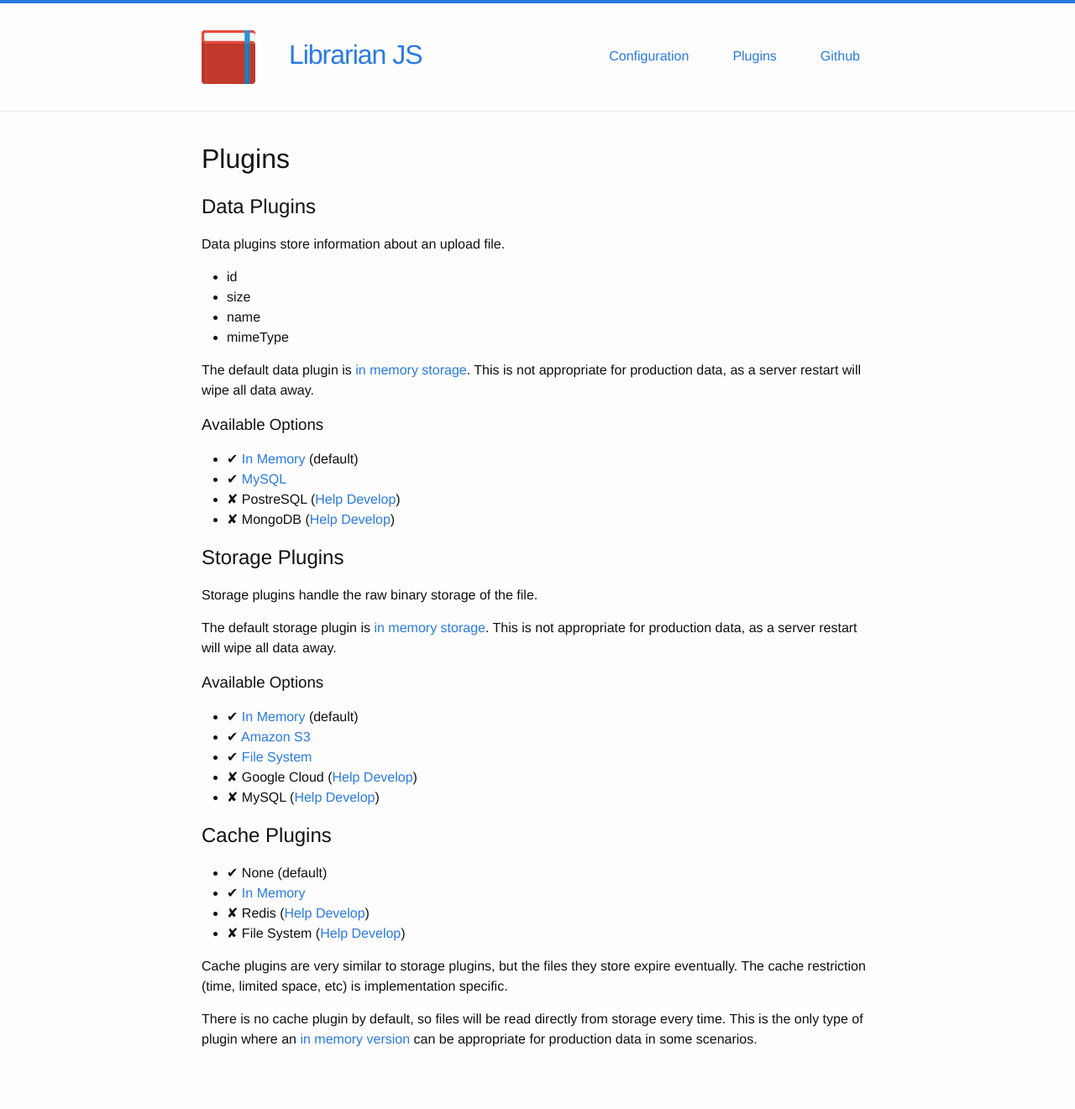
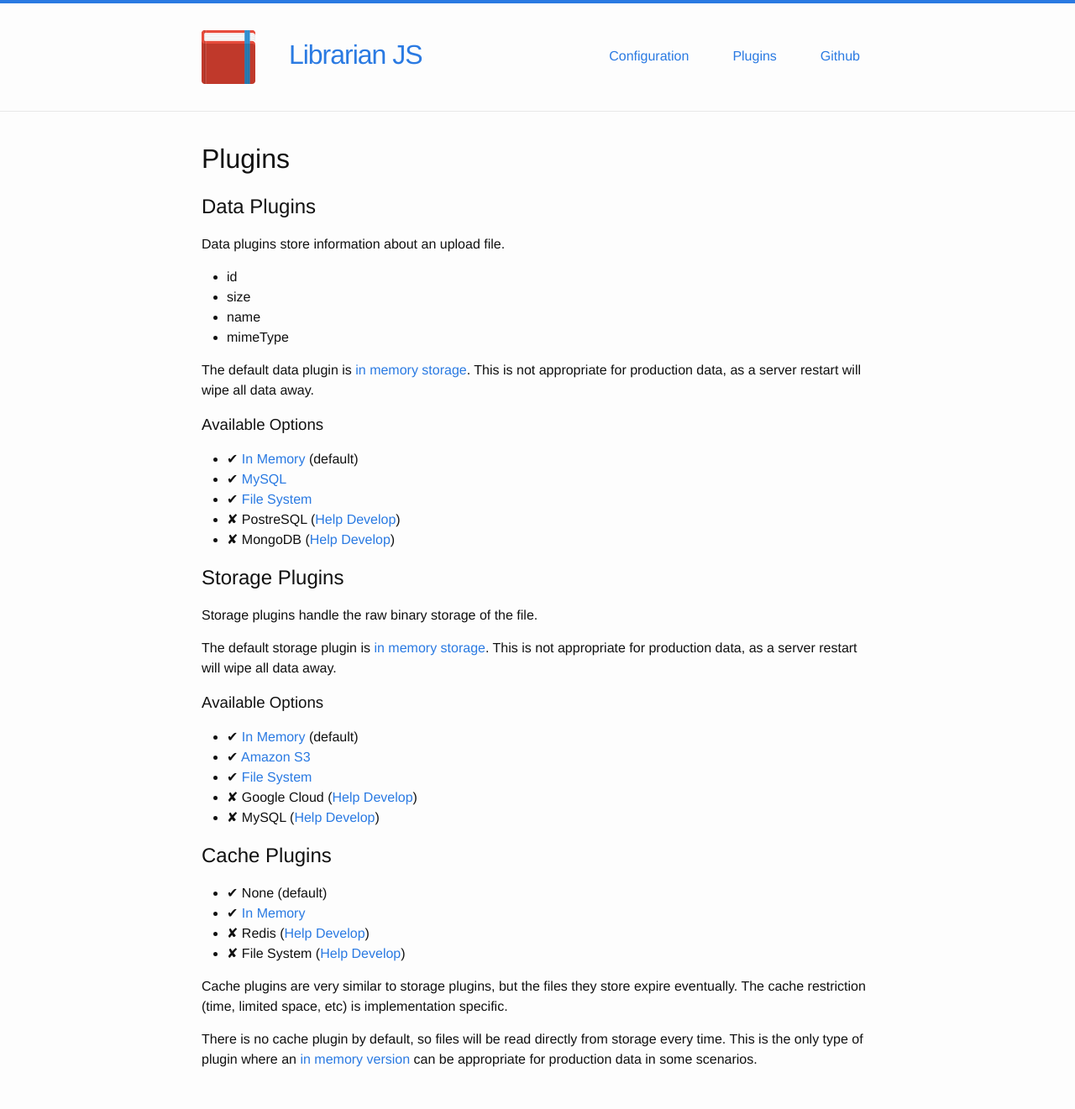
Before and after one commit to librarianjs/librarianjs.github.io, a Jekyll site: the page built from plugins.md, in a window 1280 px wide. Shown: the whole page at 84% size. Built offline with Jekyll 4.4.1, drawn with Linux system fonts in a browser that asks for light colours; before the commit the page ends 1297 px from its top, so only the background shows below that.

Commit message:
Add reference to filesystem data

```diff
--- a/plugins.md
+++ b/plugins.md
@@ -20,6 +20,7 @@ This is not appropriate for production data, as a server restart will wipe all d
 
 - ✔ [In Memory](https://github.com/librarianjs/memory-data) (default)
 - ✔ [MySQL](https://github.com/librarianjs/mysql-data)
+- ✔ [File System](https://github.com/librarianjs/fs-data)
 - ✘ PostreSQL ([Help Develop](/creating-a-data-plugin))
 - ✘ MongoDB ([Help Develop](/creating-a-data-plugin))
 
```
